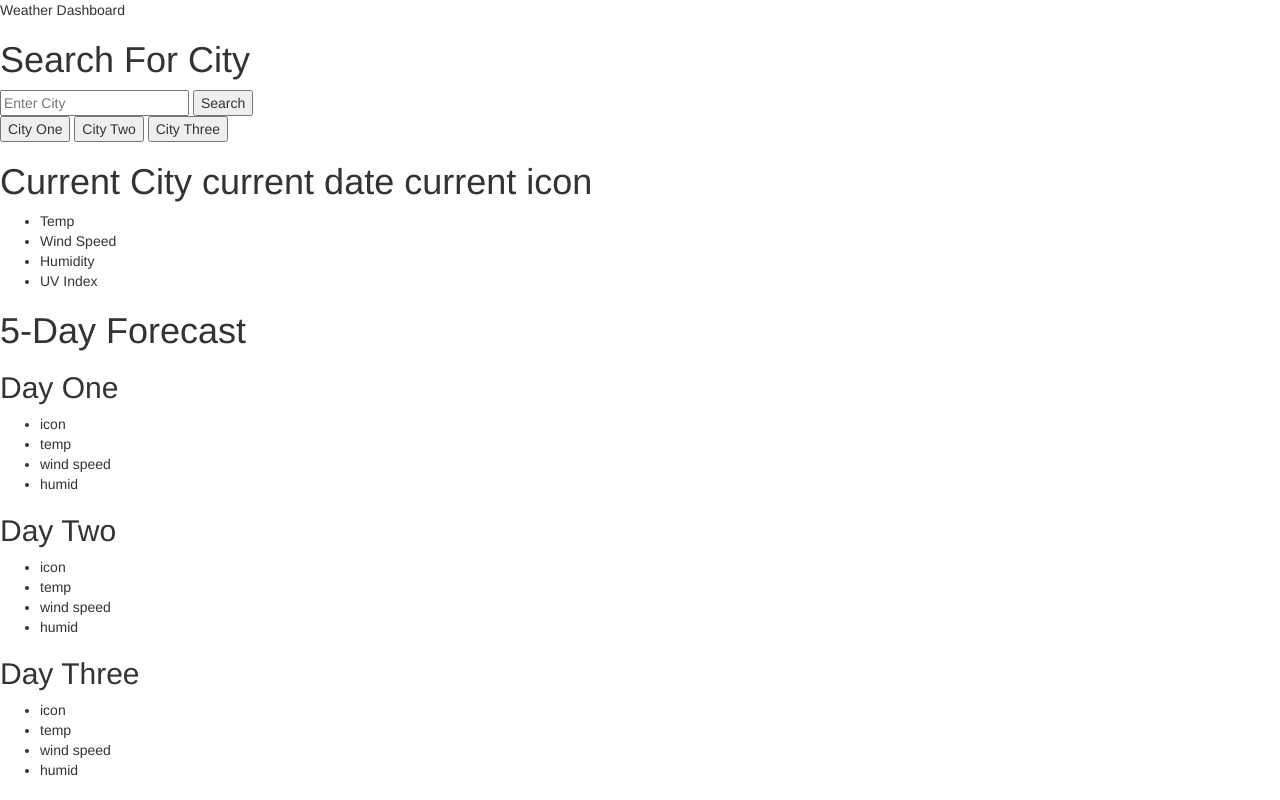
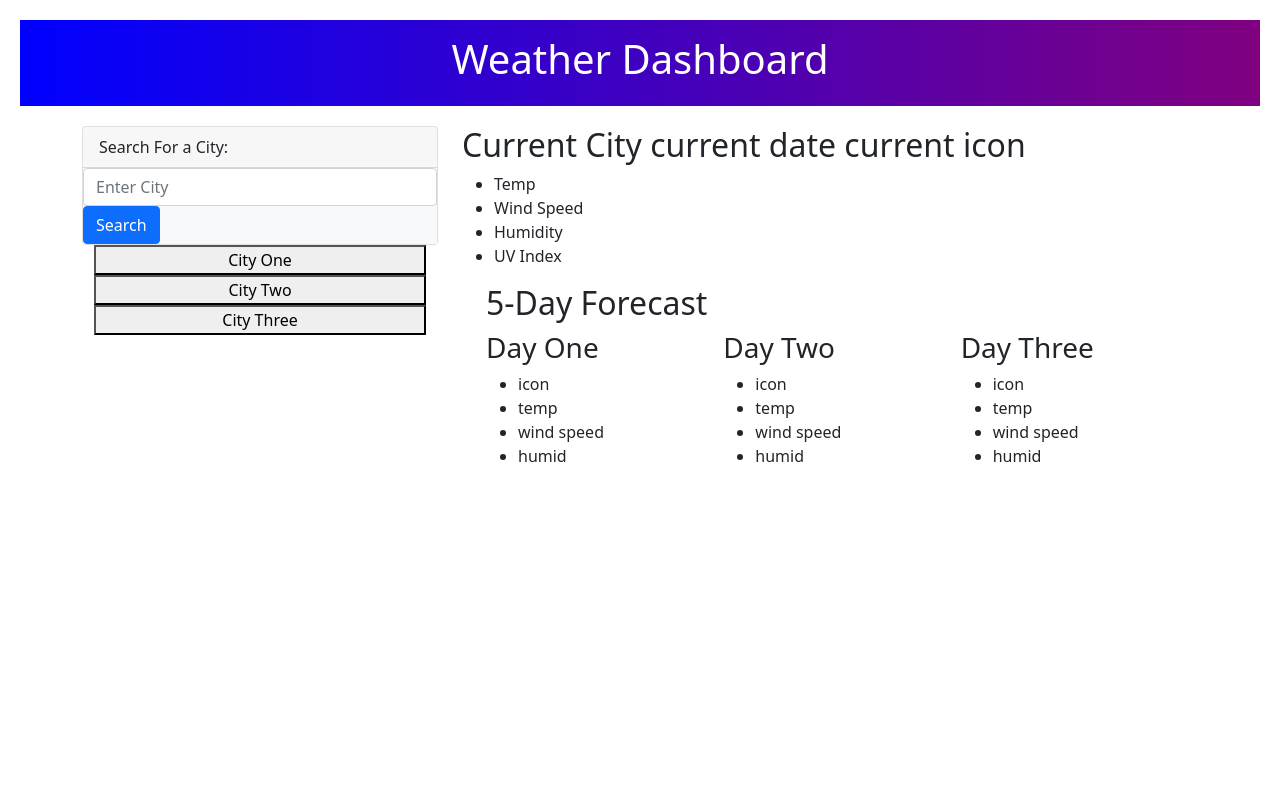
Before and after one commit to lrodenyoder/Weather-Dashboard, a plain HTML site: page index.html in a window 1280 px wide. Drawn offline with nearby package versions, Linux system fonts and the light colour scheme.

Commit message:
begin bootstrap styling

```diff
--- a/assets/css/style.css
+++ b/assets/css/style.css
@@ -0,0 +1,9 @@
+* {
+    box-sizing: border-box;
+}
+
+header {
+    padding: 15px;
+    margin: 20px;
+    background-image: linear-gradient(to right, blue, purple)
+}
--- a/assets/js/script.js
+++ b/assets/js/script.js
@@ -0,0 +1 @@
+//call city by name http://api.openweathermap.org/data/2.5/weather?=q[city name]&appid=bbd00506b478ea434ee9078c12cf9bc9
--- a/index.html
+++ b/index.html
@@ -4,40 +4,47 @@
     <meta charset="UTF-8">
     <meta http-equiv="X-UA-Compatible" content="IE=edge">
     <meta name="viewport" content="width=device-width, initial-scale=1.0">
-    <link rel="stylesheet" href="https://maxcdn.bootstrapcdn.com/bootstrap/3.3.7/css/bootstrap.min.css">
+    <!-- <link rel="stylesheet" href="https://maxcdn.bootstrapcdn.com/bootstrap/3.4.1/css/bootstrap.min.css"> -->
+    <link rel="stylesheet" href="https://cdn.jsdelivr.net/npm/bootstrap@5.1.3/dist/css/bootstrap.min.css"
+        integrity="sha384-1BmE4kWBq78iYhFldvKuhfTAU6auU8tT94WrHftjDbrCEXSU1oBoqyl2QvZ6jIW3" crossorigin="anonymous">
     <link rel="stylesheet" href="./assets/css/style.css"/>
     <title>Weather Dashboard</title>
 </head>
 <body>
-    <header>Weather Dashboard</header>
+    <header>
+        <h1 class="text-center font-weight-bolder text-white">Weather Dashboard</h1>
+    </header>
 
-    <main>
-        <article class="left-block">
-            <div id="search-container">
-                <h1>Search For City</h1>
-                <form>
-                    <input type="text" name="search" placeholder="Enter City">
-                    <button type="submit">Search</button>
-                </form>
+    <main class="container">
+        <div class="row">
+        <article class="left-block col-lg-4">
+            <div id="search-container" class="card">
+                <div class="card-header">Search For a City:</div>
+                <div class="card-block bg-light">
+                    <form>
+                        <input type="text" name="search" placeholder="Enter City" class="form-control">
+                        <button class="btn btn-primary" type="submit">Search</button>
+                    </form>
+                </div>
             </div>
 
-            <div id="history-container">
+            <div id="history-container" class="container">
                 <!-- Delete all in this container. Will be dynamically generated -->
-                <div>
-                    <button data-city-id="0">City One</button>
-                    <button data-city-id="1">City Two</button>
-                    <button data-city-id="2">City Three</button>
+                <div class="row">
+                    <button data-city-id="0" class="col-4 col-md-4 col-lg-12">City One</button>
+                    <button data-city-id="1" class="col-4 col-md-4 col-lg-12">City Two</button>
+                    <button data-city-id="2" class="col-4 col-md-4 col-lg-12">City Three</button>
                 </div>
             </div>
         </article>
 
-        <article class="right-block">
+        <article class="right-block col-lg-8">
             <div id="current-weather-container">
-                <h1>
+                <h2>
                     <span id="current-city">Current City</span>
                     <span id="current-date">current date</span>
                     <span id="current-icon">current icon</span>
-                </h1>
+                </h2>
                 <!-- Delete all blow here. Will be dynamically generated -->
                 <ul>
                     <li>Temp</li>
@@ -47,12 +54,13 @@
                 </ul>
             </div>
 
-            <div id="five-day-container">
-                <h1>5-Day Forecast</h1>
-                <div id="five-day-card-wrapper">
+            <div id="five-day-container" class="container">
+                <h2>5-Day Forecast</h2>
+
+                <div id="five-day-card-wrapper" class="row">
                     <!-- Delete all blow here. Will be dynamically generated -->
-                    <div id="day-one-card">
-                        <h2>Day One</h2>
+                    <div id="day-one-card" class="col">
+                        <h3>Day One</h3>
                         <ul>
                             <li>icon</li>
                             <li>temp</li>
@@ -60,8 +68,8 @@
                             <li>humid</li>
                         </ul>
                     </div>
-                    <div id="day-two-card">
-                        <h2>Day Two</h2>
+                    <div id="day-two-card" class="col">
+                        <h3>Day Two</h3>
                         <ul>
                             <li>icon</li>
                             <li>temp</li>
@@ -69,8 +77,8 @@
                             <li>humid</li>
                         </ul>
                     </div>
-                    <div id="day-three-card">
-                        <h2>Day Three</h2>
+                    <div id="day-three-card" class="col">
+                        <h3>Day Three</h3>
                         <ul>
                             <li>icon</li>
                             <li>temp</li>
@@ -79,8 +87,10 @@
                         </ul>
                     </div>
                 </div>
+
             </div>
         </article>
+        </div>
 
     </main>
 
```
